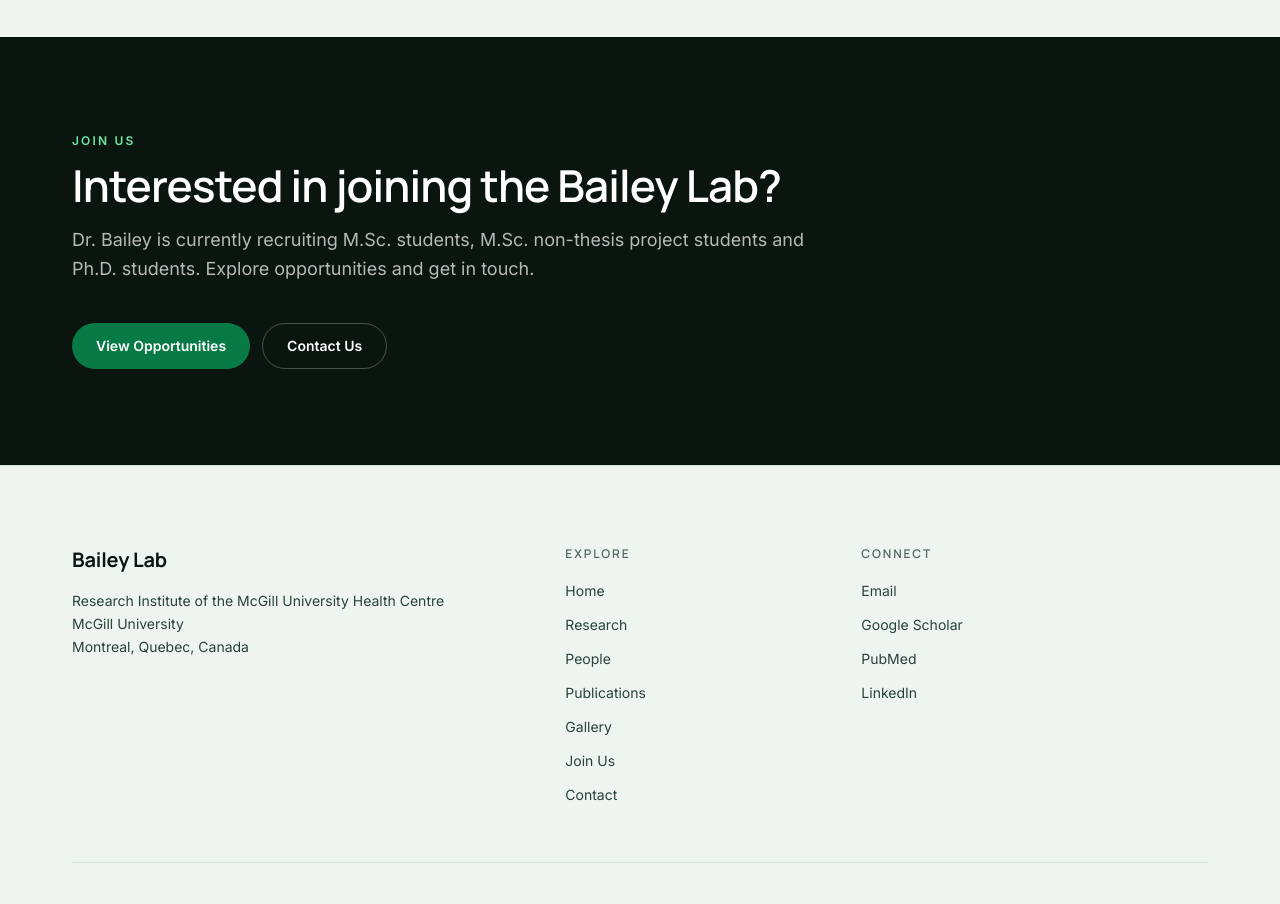
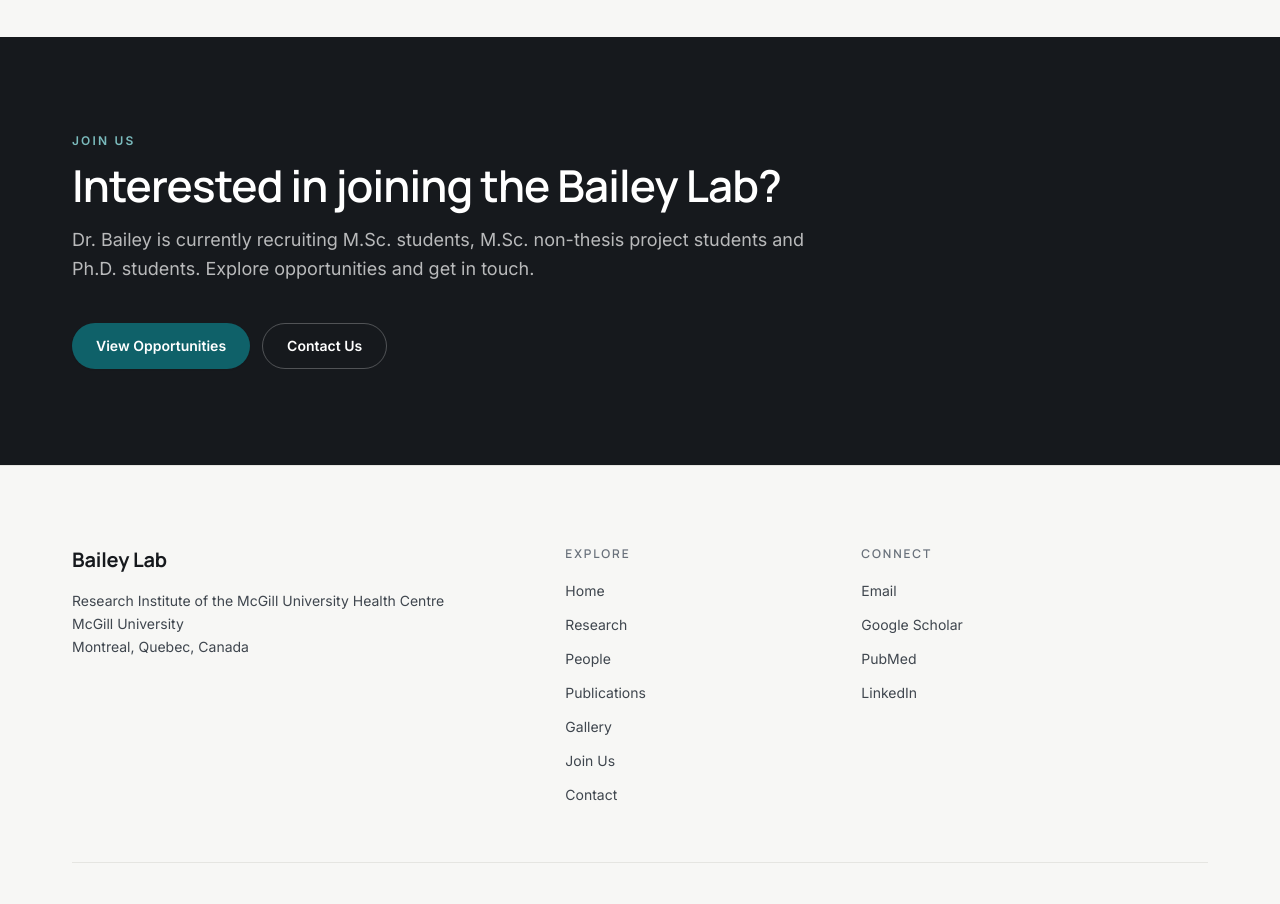
Before and after one commit to Neda-Esfehani/Bailey-Lab, a Next.js app: page / in a window 1280 px wide. Shown: the part 4820-5724 px from the top of the page. Built offline with nearby package versions, Linux system fonts and the light colour scheme.

Commit message:
Restore previous visual theme (tailwind.config.ts)

```diff
--- a/tailwind.config.ts
+++ b/tailwind.config.ts
@@ -16,31 +16,31 @@ const config: Config = {
     extend: {
       colors: {
         // Page backgrounds
-        paper: '#FAFCFA',
-        canvas: '#EEF5F0', // off-white section background
+        paper: '#FFFFFF',
+        canvas: '#F7F7F5', // off-white section background
         // Typography — dark charcoal, not pure black
         ink: {
-          DEFAULT: '#0B1510',
-          soft: '#294238',
-          muted: '#53695D',
-          faint: '#84978B',
+          DEFAULT: '#16191D',
+          soft: '#3F464E',
+          muted: '#69717B',
+          faint: '#9AA1AA',
         },
         line: {
-          DEFAULT: '#D8E5DC',
-          strong: '#BFD2C4',
+          DEFAULT: '#E5E5E1',
+          strong: '#D3D3CE',
         },
         // Single restrained scientific accent (deep teal)
         accent: {
-          50: '#ECFDF3',
-          100: '#D1FAE0',
-          200: '#A7F3C4',
-          300: '#6EE7A0',
-          400: '#34D476',
-          500: '#16A85A',
-          600: '#087A45', // primary — high contrast on white
-          700: '#065C34',
-          800: '#064A2C',
-          900: '#04351F',
+          50: '#EFF7F7',
+          100: '#D6EBEB',
+          200: '#AED7D8',
+          300: '#7BBBBD',
+          400: '#42979B',
+          500: '#177B81',
+          600: '#0F6169', // primary — 5.9:1 on white
+          700: '#0C4D54',
+          800: '#0A3D43',
+          900: '#082F34',
         },
       },
       fontFamily: {
@@ -55,8 +55,8 @@ const config: Config = {
         card: '0.75rem',
       },
       boxShadow: {
-        card: '0 1px 2px rgba(11, 21, 16, 0.04), 0 8px 24px -12px rgba(11, 21, 16, 0.12)',
-        'card-hover': '0 2px 4px rgba(11, 21, 16, 0.05), 0 16px 40px -16px rgba(11, 21, 16, 0.20)',
+        card: '0 1px 2px rgba(22, 25, 29, 0.04), 0 8px 24px -12px rgba(22, 25, 29, 0.12)',
+        'card-hover': '0 2px 4px rgba(22, 25, 29, 0.05), 0 16px 40px -16px rgba(22, 25, 29, 0.20)',
       },
       transitionTimingFunction: {
         subtle: 'cubic-bezier(0.22, 1, 0.36, 1)',
```
